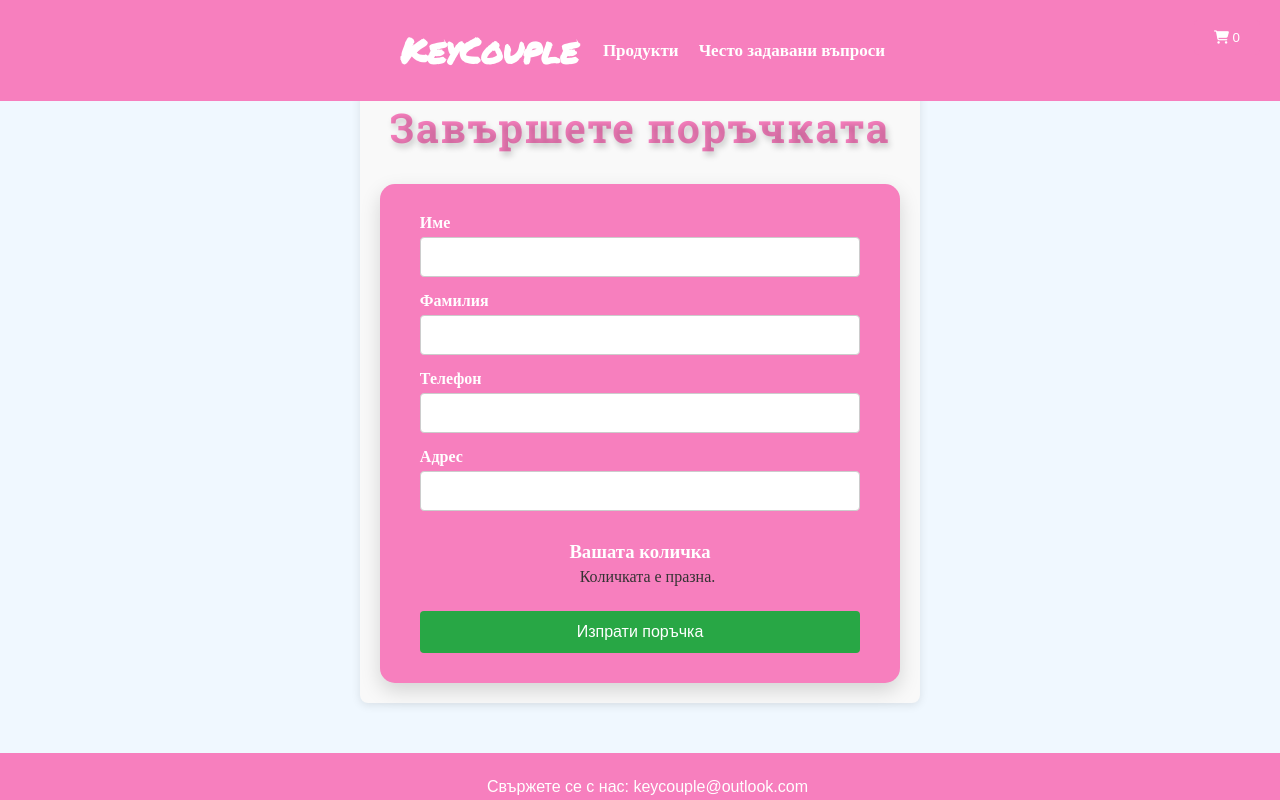
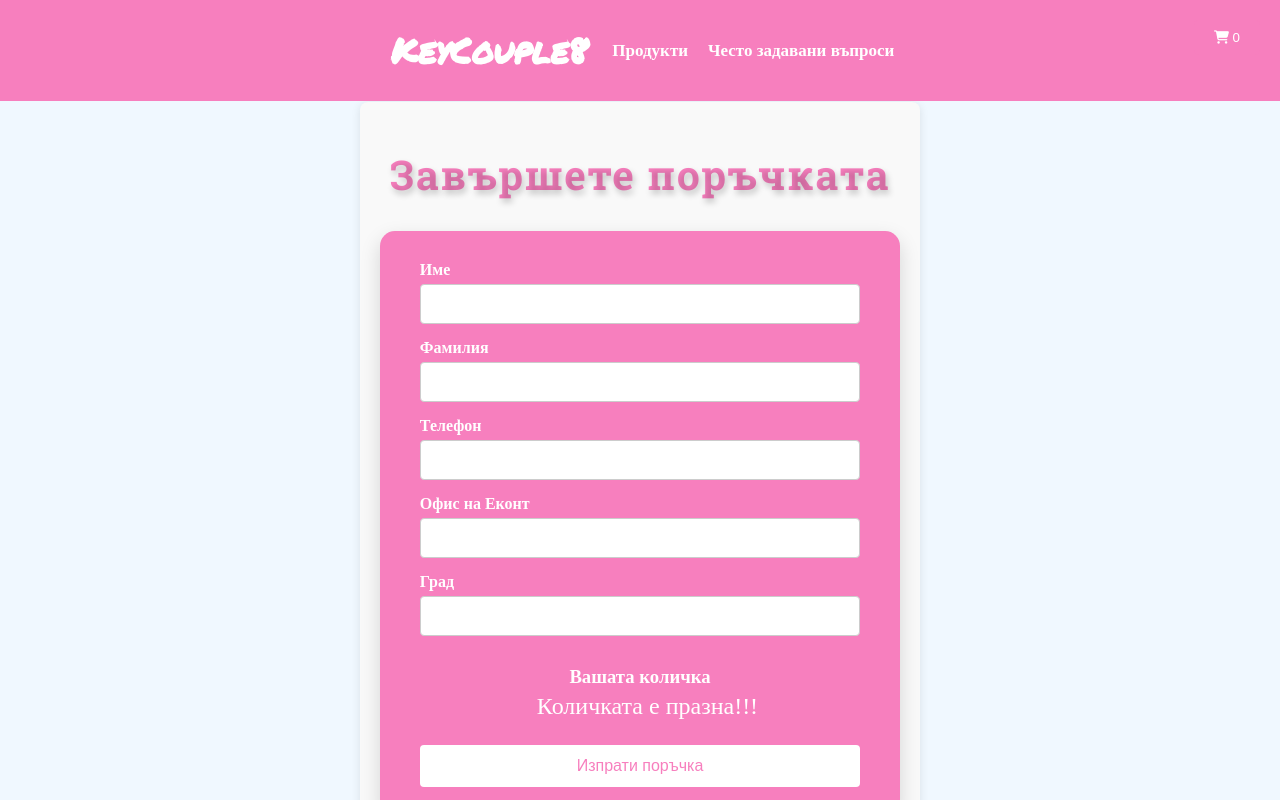
Before and after one commit to Dimitar32/key-couple-website, a React (Create React App) app: page /order in a window 1280 px wide. Shown: the top 800 px of the page. Built offline with nearby package versions, Linux system fonts and the light colour scheme; a web font is replaced by a local one.

Commit message:
order form fix and some ot cart bugs

```diff
--- a/src/components/Header/Header.jsx
+++ b/src/components/Header/Header.jsx
@@ -5,12 +5,11 @@ import './Header.css';
 const Header = () => {
     return (
         <header className="header">
-            <h1>KeyCouple{/*Disney Keychains*/}</h1>
+            <h1>KeyCouple8</h1>
             {/*<h1><a href="#general-info" >Disney Keychains</a></h1>*/}
             <nav>
                 <Link to="/">Продукти</Link>
                 <Link to="/faq">Често задавани въпроси</Link>
-                {/* <Link to="/cart">Количка</Link> */}
             </nav>
         </header>
     );
--- a/src/pages/Cart/Cart.css
+++ b/src/pages/Cart/Cart.css
@@ -29,7 +29,7 @@
     z-index: 999;
     padding: 20px;
     overflow-y: auto;
-    padding-top: 15%;
+    padding-top: 10%;
 }
 
 /* Количката е напълно видима, когато е отворена */
@@ -105,3 +105,12 @@
     background-color: rgba(0, 0, 0, 0.5);
     z-index: 998;
 }
+
+/* Mobile-friendly медийни заявки */
+@media (max-width: 768px) {
+
+    .cart-sidebar {
+        padding-top: 28%;
+    }
+
+}
--- a/src/pages/FAQ/FAQ.jsx
+++ b/src/pages/FAQ/FAQ.jsx
@@ -8,7 +8,7 @@ const questionsAnswers = [
     { question: 'Има ли преглед и тест?', answer: 'Да, има преглед в офиса на куриерската фирма.' },
     { question: 'Какви са методите за плащане?', answer: 'Приемаме различни методи за плащане, включително по Revolut, банков превод, наложен платеж при вземане от куриер. За повече информация ни пишете на лично в Instagram - @keycouple8 или на телефон +359 879330389.' },
     { question: 'Колко ключа може да побере?', answer: 'Нашите ключодържатели са проектирани да държат множество ключове на всеки ключодържател, което ги прави идеални както за малки, така и за големи ключодържатели. От 2 до 15 ключа.' },
-    { question: 'Лесно ли е за инсталиране?', answer: 'Да, нашите Disney ключодържатели са много лесни за инсталиране. Можете да ги закрепите с включеното двойно залепващо тиксо или, ако предпочитате, може да ги забиете в стената за допълнителна стабилност.' },
+    { question: 'Лесно ли е за инсталиране?', answer: 'Да, нашите ключодържатели са много лесни за инсталиране. Можете да ги закрепите с включеното двойно залепващо тиксо или, ако предпочитате, може да ги забиете в стената за допълнителна стабилност.' },
     { question: 'Има ли отстъпки при закупуване на по-големи количества?', answer: 'Да, предлагаме отстъпки при закупуване на по-големи количества. Свържете се с нас за повече информация.' },
     { question: 'Мога ли да сменя адреса за доставка след като съм направил поръчка?', answer: 'Ако поръчката ви все още не е изпратена, можете да се свържете с нас на телефон +359 879330389, и ние ще го актуализираме.' }
 ];
--- a/src/pages/GeneralInfo/GeneralInfo.jsx
+++ b/src/pages/GeneralInfo/GeneralInfo.jsx
@@ -6,8 +6,8 @@ const GeneralInfo = () => {
         <section id="general-info" className="general-info">
             {/* <h2>Добре дошли в нашия магически свят на Disney ключодържатели!</h2>             */}
             {/* <p>Ако сте фен на Disney и искате да добавите щипка вълшебство към вашето ежедневие, нашите ключодържатели са перфектният аксесоар за вас. Вдъхновени от емблематични герои като Ариел, Шрек и Рапунцел, всеки ключодържател е изработен с внимание към детайла и качеството. Независимо дали искате да зарадвате себе си или близък приятел, ние предлагаме уникални дизайни, които ще внесат усмивка във всяка ситуация. Подарете си късче магия с нашите висококачествени и стилни Disney ключодържатели!</p> */}
-            <h2>Добре дошли в KeyCouple!</h2>
-            <p>KeyCouple предлага специални Дисни ключодържатели за двойки, които носят магията на любимите герои във вашето ежедневие. Идеалният начин да покажете своята връзка с малък, но значим аксесоар!</p>
+            <h2>Добре дошли в KeyCouple8!</h2>
+            <p>KeyCouple8 предлага специални ключодържатели за двойки, които носят магията на любимите герои във вашето ежедневие. Идеалният начин да покажете своята връзка с малък, но значим аксесоар!</p>
         </section>
     );
 };
--- a/src/pages/OrderForm/OrderForm.css
+++ b/src/pages/OrderForm/OrderForm.css
@@ -1,16 +1,27 @@
+/* .out-container {
+    margin-top: 7%;
+}
+
+.out-container h2{
+    /* margin-bottom: 5px; */
+
+
 .order-form-container {
     max-width: 600px;
-    margin: 50px auto;
+    /* margin: 50px auto; */
     padding: 20px;
     background-color: #f9f9f9;
     border-radius: 8px;
     box-shadow: 0 2px 10px rgba(0, 0, 0, 0.1);
-    /* padding-top: 150px; */
+    margin-top: 8%;
+    margin-bottom: 1%;
 }
 
 .order-form-container h2 {
     text-align: center;
-    margin-bottom: 20px;
+    padding-top: 5px;
+    font-size: x-large;
+    /* margin-bottom: 20px; */
 }
 
 .form-group {
@@ -36,6 +47,12 @@
 .cart-items h3 {
     margin-top: 30px;
     color: white;
+}
+
+.cart-items p {
+    color: white;
+    font-size: x-large;
+    /* font-weight: bolder; */
 }
 
 .cart-items ul {
@@ -67,8 +84,8 @@
 .submit-button {
     width: 100%;
     padding: 12px;
-    background-color: #28a745;
-    color: white;
+    background-color: white;
+    color: #f77fbe;
     border: none;
     font-size: 16px;
     border-radius: 4px;
@@ -77,5 +94,16 @@
 }
 
 .submit-button:hover {
-    background-color: #218838;
+    background-color: #ff4d4d;
+    color:white;
 }
+
+
+/* Mobile-friendly медийни заявки */
+@media (max-width: 768px) {
+    .order-form-container {
+        margin-top: 20%;
+    }
+
+
+}
--- a/src/pages/OrderForm/OrderForm.jsx
+++ b/src/pages/OrderForm/OrderForm.jsx
@@ -9,6 +9,7 @@ const OrderForm = () => {
         lastName: '',
         phone: '',
         address: '',
+        city: ''
     });
 
     const handleChange = (e) => {
@@ -30,8 +31,9 @@ const OrderForm = () => {
     };
 
     return (
+        // <div className='out-container'>
         <div className="order-form-container">
-            <h2>Завършете поръчката</h2>
+        <h2>Завършете поръчката</h2>
             <form onSubmit={handleSubmit}>
                 <div className="form-group">
                     <label>Име</label>
@@ -64,11 +66,21 @@ const OrderForm = () => {
                     />
                 </div>
                 <div className="form-group">
-                    <label>Адрес</label>
+                    <label>Офис на Еконт</label>
                     <input
                         type="text"
                         name="address"
                         value={formData.address}
+                        onChange={handleChange}
+                        required
+                    />
+                </div>
+                <div className="form-group">
+                    <label>Град</label>
+                    <input
+                        type="text"
+                        name="city"
+                        value={formData.city}
                         onChange={handleChange}
                         required
                     />
@@ -78,7 +90,7 @@ const OrderForm = () => {
                 <div className="cart-items">
                     <h3>Вашата количка</h3>
                     {cartItems.length === 0 ? (
-                        <p>Количката е празна.</p>
+                        <p>Количката е празна!!!</p>
                     ) : (
                         <ul>
                             {cartItems.map(item => (
@@ -100,6 +112,7 @@ const OrderForm = () => {
                 <button type="submit" className="submit-button">Изпрати поръчка</button>
             </form>
         </div>
+        // </div>
     );
 };
 
```
